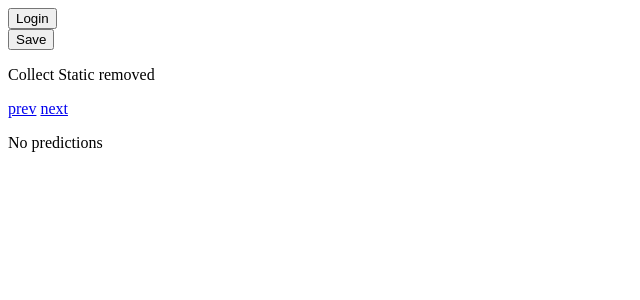
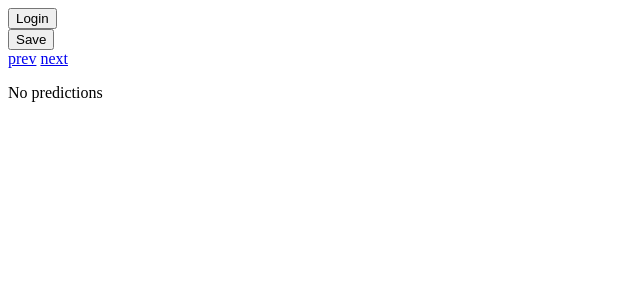
Before and after one commit to azeez010/vipprotipsters, a Django app: page /result in a window 1280 px wide. Shown: the top 300 px of the page, without its empty margins (0-640 px from the left). Run offline with Django 4.2, Linux system fonts and the light colour scheme; data that the repository does not hold is empty; some libraries are stand-ins or nearby versions.

Commit message:
Final test b4 styling begins

```diff
--- a/tips/templates/free_tips.html
+++ b/tips/templates/free_tips.html
@@ -49,7 +49,6 @@
     </div>
 {% endfor %}
 <div>
-    <p>Collect Static removed</p>
     <a href="{% if prev and free_tips %}{{ prev }}{% else %} javascript:void(0) {% endif %}">prev</a>
     <a href="{% if next %}{{ next }}{% else %} javascript:void(0) {% endif %}">next</a>
     <p>{{ page_date }}</p>
```
